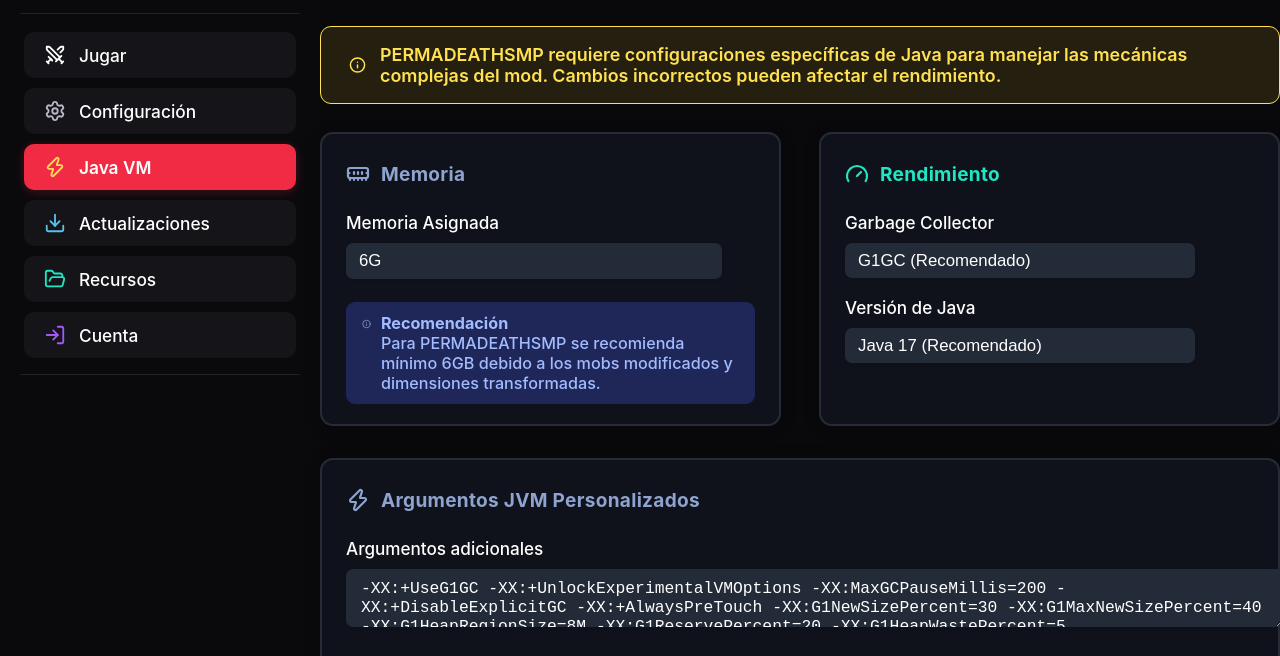
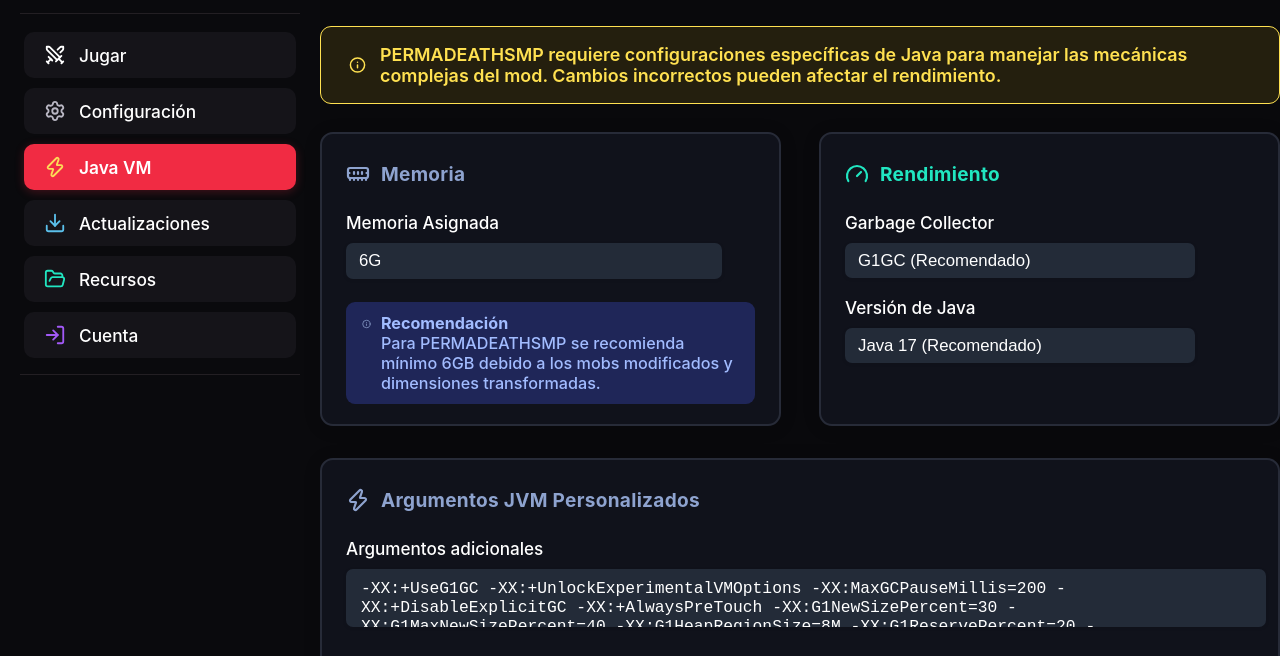
Before and after one commit to PERMADEATH-PROJECT/PERMADEATH-LAUNCHER, a website with bundled scripts: page public/VmOptions.html in a window 1280 px wide. Shown: the part 106-762 px from the top of the page. Built offline with nearby package versions, Linux system fonts and the light colour scheme.

Commit message:
Add CSS styles for textarea resizing and max-width constraints

```diff
--- a/src/css/dashboard-vm.css
+++ b/src/css/dashboard-vm.css
@@ -237,6 +237,8 @@
     width: 100%;
     margin-top: 7px;
     box-shadow: 0 1px 4px 0 #0001;
+    resize: none;
+    max-width: 98%;
 }
 
 .vm-row--buttons {
```
